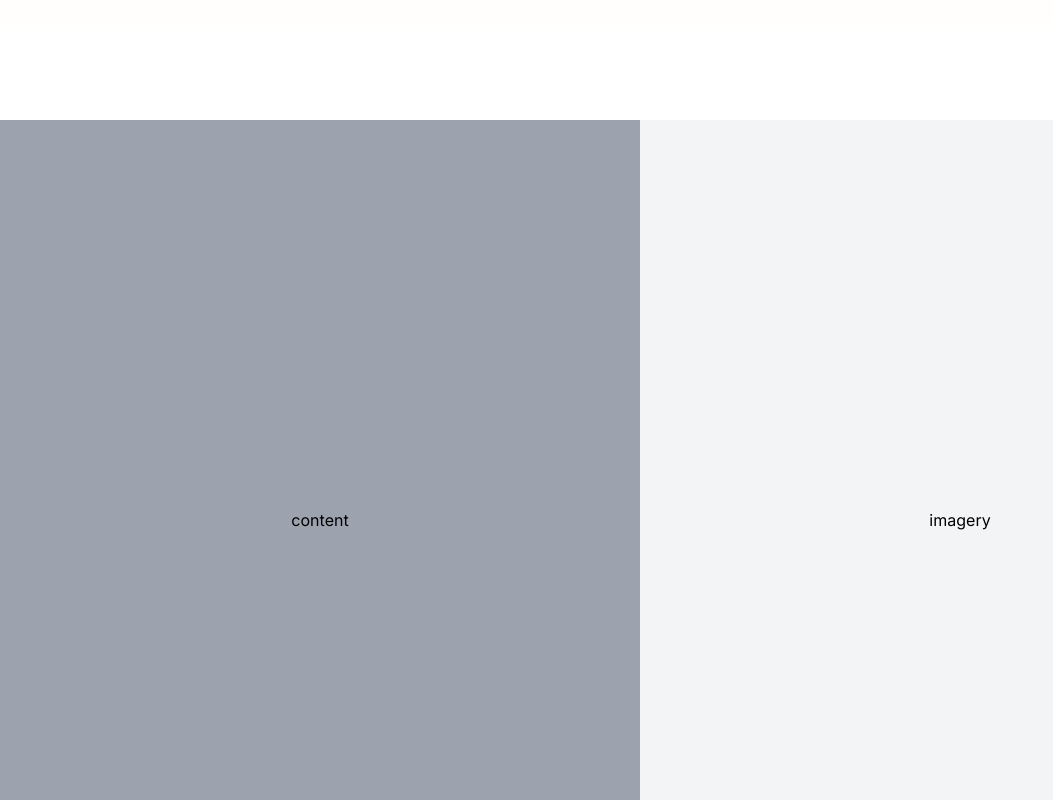
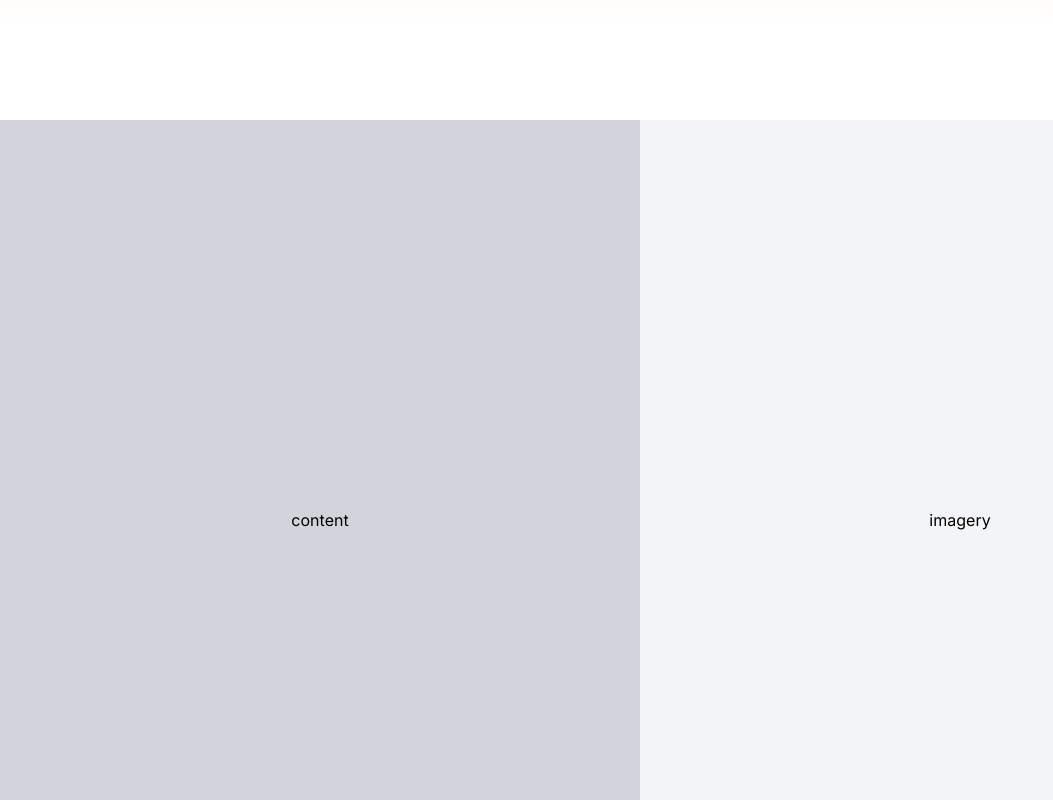
Before and after one commit to gokul-369/NEXT-stack, a Next.js app: page /home in a window 1280 px wide. Shown: the part 680-1480 px from the top of the page, without its empty margins (0-1053 px from the left). Built offline with nearby package versions, Linux system fonts and the light colour scheme.

Commit message:
flow check

```diff
--- a/src/app/home/about.tsx
+++ b/src/app/home/about.tsx
@@ -4,7 +4,7 @@ export default async function About() {
       id="about"
       className="h-auto md:h-screen grid sm:grid-cols-1  md:grid-cols-4 bg-slate-50"
     >
-      <div className="h-screen col-span-2  bg-gray-400 flex items-center justify-center">
+      <div className="h-screen col-span-2  bg-gray-300 flex items-center justify-center">
         content
       </div>
       <div className="h-screen col-span-2   bg-gray-100 flex items-center justify-center">
```
